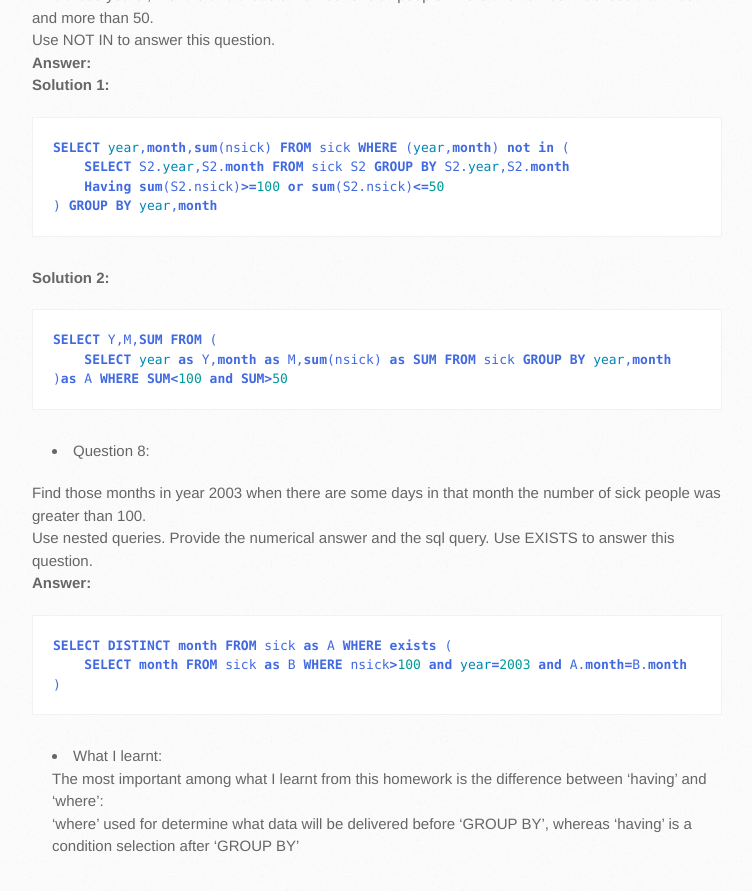
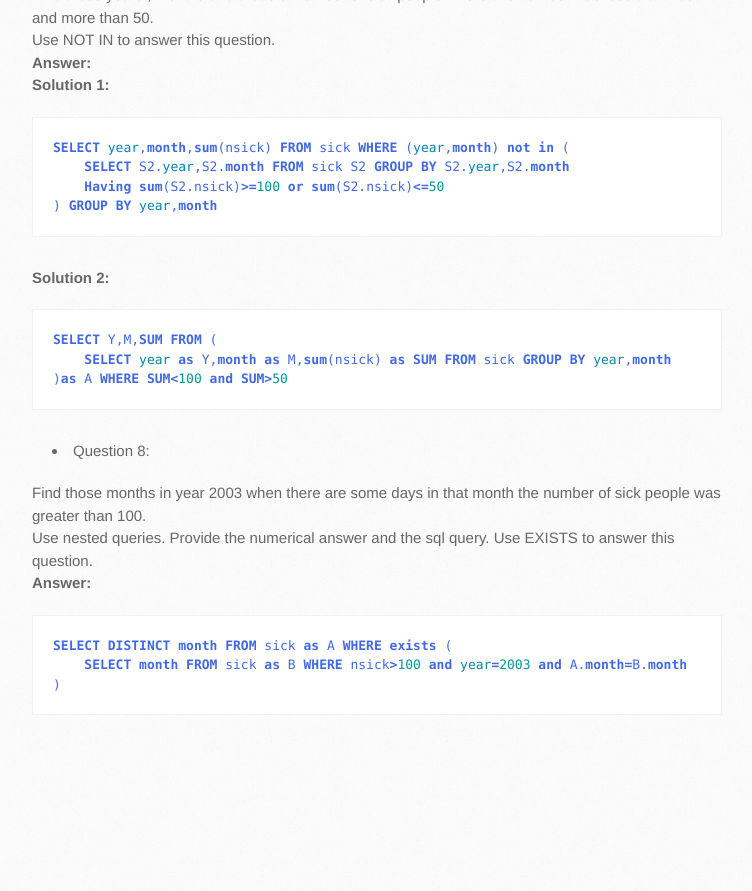
Before and after one commit to yjfox/yjfox.github.io, a Jekyll site: the page built from _posts/2013-10-06-mysql.md, in a window 1280 px wide and 900 px high, scrolled down 2736 px. Shown: the top 891 px of the window, without its empty margins (138-890 px from the left). Built offline with Jekyll 4.4.1, drawn with Linux system fonts in a browser that asks for light colours; Markdown is read by kramdown in place of the engine named in the settings; comment, search, counter and statistics services are not loaded; after the commit the page ends 3504 px from its top, so only the background shows below that.

Commit message:
2013-10-19-new post

```diff
--- a/_posts/2013-10-06-mysql.md
+++ b/_posts/2013-10-06-mysql.md
@@ -148,7 +148,3 @@ SELECT DISTINCT month FROM sick as A WHERE exists (
 )
 
 {% endhighlight %}
-
-+ What I learnt:
-The most important among what I learnt from this homework is the difference between 'having' and 'where':
-'where' used for determine what data will be delivered before 'GROUP BY', whereas 'having' is a condition selection after 'GROUP BY'
```
Also changed, not shown: _posts/2013-10-19-Netbean.md (added, +39 -0 lines), images/20131019.png (added).
